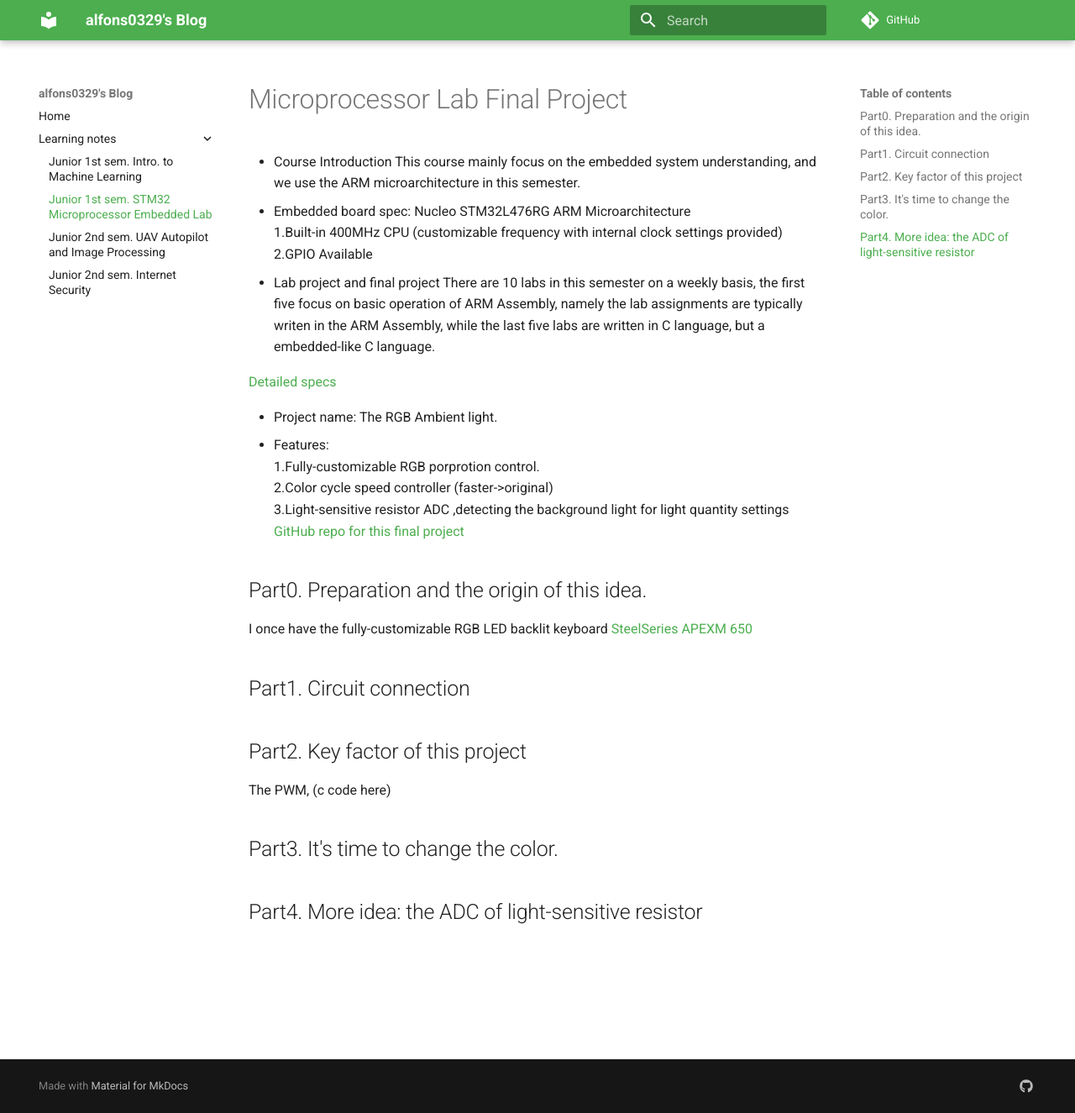
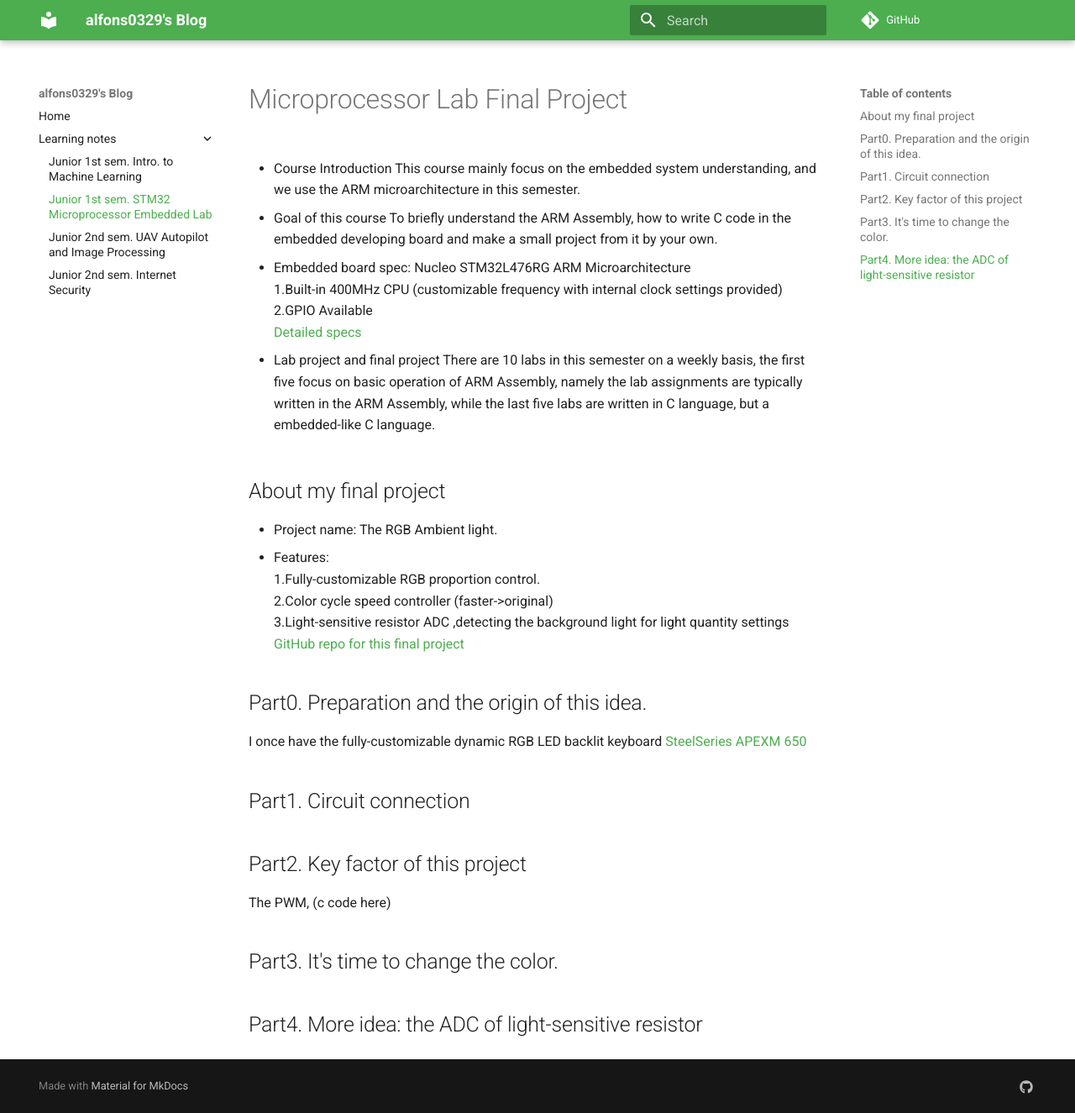
Before and after one commit to Alfons0329/afhwu0329.github.io, an MkDocs documentation site: the page built from docs/univ_notes/mpslab/mpslab.md, in a window 1280 px wide and 1325 px high. Shown: the whole window at 84% size. Built offline with MkDocs 1.6.1 and Material for MkDocs 9.7.7, drawn with Linux system fonts in a browser that asks for light colours; comment, search, counter and statistics services are not loaded; old or Windows-style settings are respelled for this version of MkDocs.

Commit message:
Auto update this repository

```diff
--- a/docs/univ_notes/mpslab/mpslab.md
+++ b/docs/univ_notes/mpslab/mpslab.md
@@ -1,27 +1,34 @@
 # Microprocessor Lab Final Project
+
 * Course Introduction
 This course mainly focus on the embedded system understanding, and we use the ARM microarchitecture in this semester.
+
+* Goal of this course
+To briefly understand the ARM Assembly, how to write C code in the embedded developing board and make a small project from it by your own.
+
 * Embedded board spec: Nucleo STM32L476RG ARM Microarchitecture <br />
 1.Built-in 400MHz CPU (customizable frequency with internal clock settings provided) <br />
 2.GPIO Available <br />
+[Detailed specs](http://www.st.com/en/microcontrollers/stm32l476rg.html) <br />
+
 * Lab project and final project
 There are 10 labs in this semester on a weekly basis, the first five focus on basic operation of ARM Assembly, namely the lab assignments are
-typically writen in the ARM Assembly, while the last five labs are written in C language, but a embedded-like C language.
+typically written in the ARM Assembly, while the last five labs are written in C language, but a embedded-like C language.
 
 
-
-[Detailed specs](http://www.st.com/en/microcontrollers/stm32l476rg.html) <br />
+## About my final project
 
 * Project name: The RGB Ambient light. <br />
 * Features: <br />
-1.Fully-customizable RGB porprotion control. <br />
+1.Fully-customizable RGB proportion control. <br />
 2.Color cycle speed controller (faster->original)<br />
 3.Light-sensitive resistor ADC ,detecting the background light for light quantity settings<br />
 [GitHub repo for this final project](https://github.com/Alfons0329/MPSLab_Fall_2017/tree/master/Final_Project)
 
 ## Part0. Preparation and the origin of this idea.
 
-I once have the fully-customizable RGB LED backlit keyboard [SteelSeries APEXM 650]()
+I once have the fully-customizable dynamic RGB LED backlit keyboard [SteelSeries APEXM 650](https://steelseries.com/gaming-keyboards/apex-m650)
+
 
 ## Part1. Circuit connection
 
```
Also changed, not shown: site/search/search_index.json, site/univ_notes/mpslab/mpslab/index.html.
